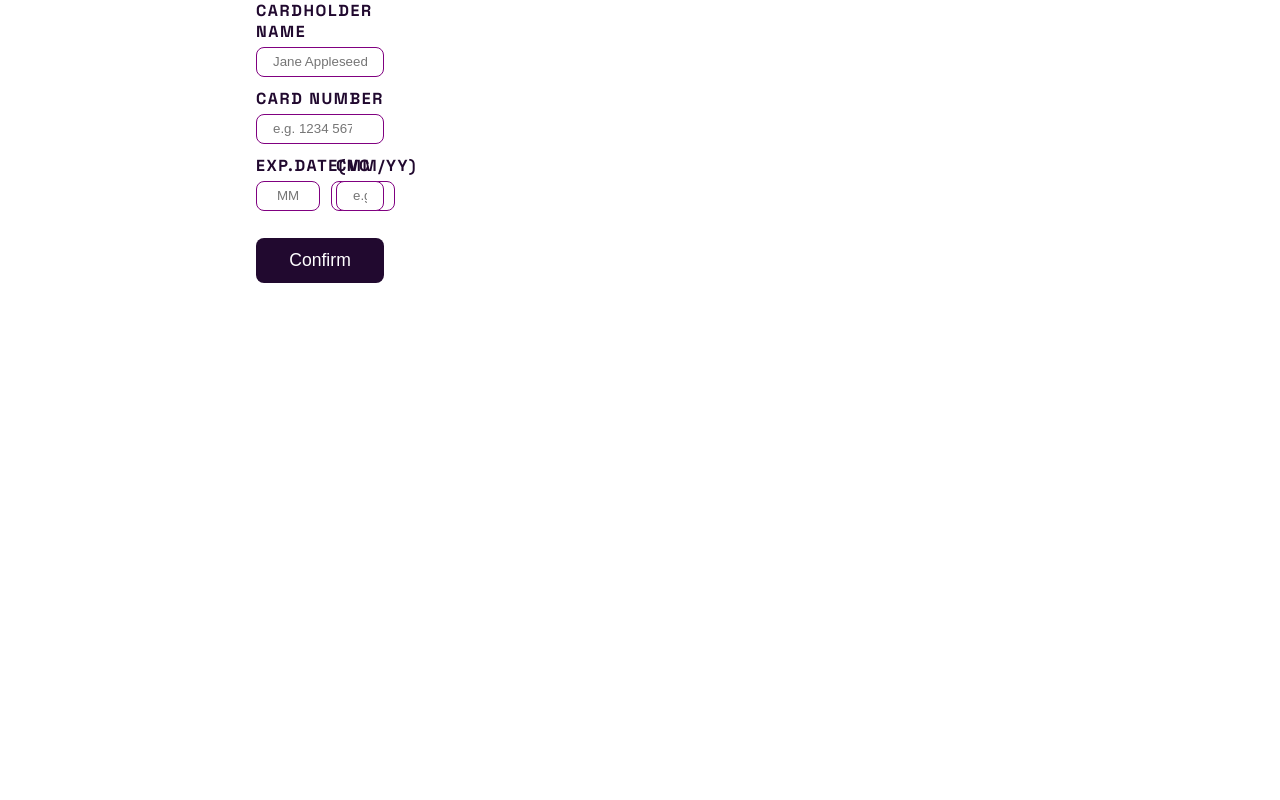
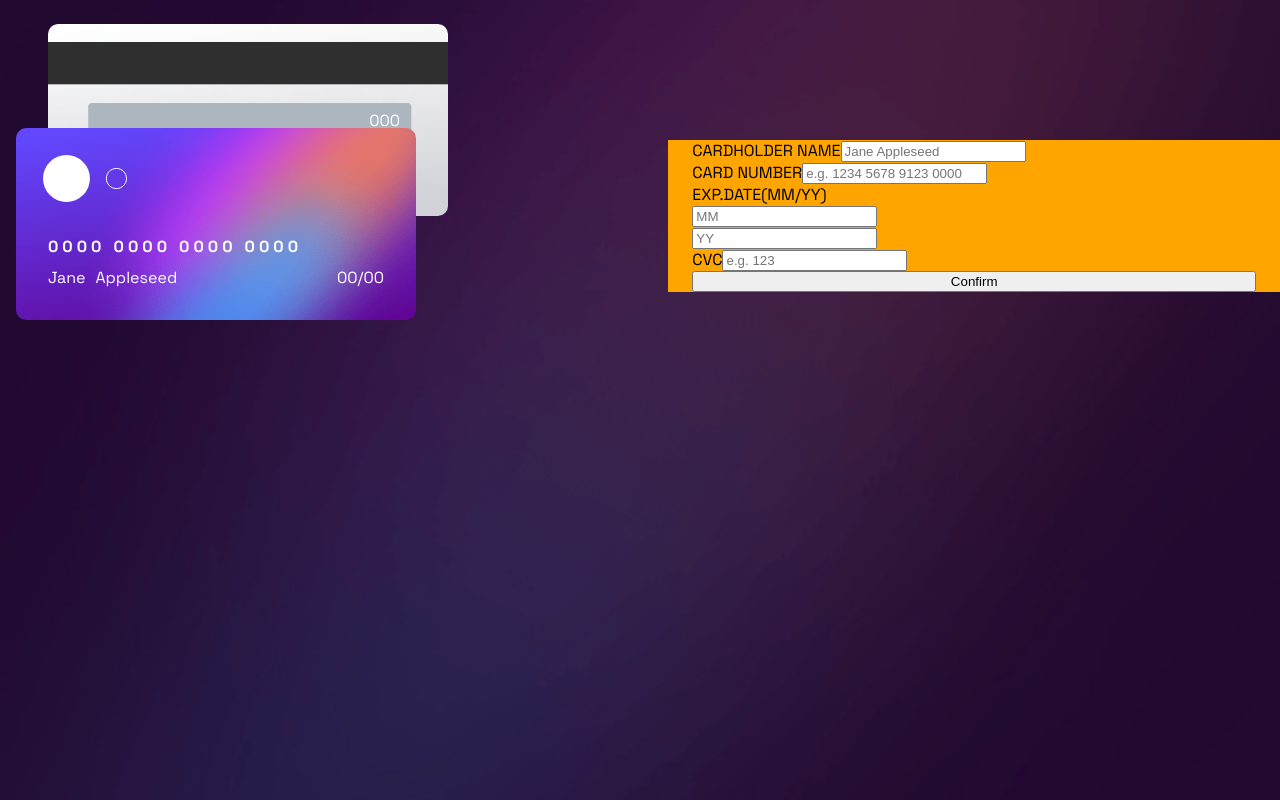
Before and after one commit to JuanluGGarcia/practica-react-hook-form, a React (Vite) app: page / in a window 1280 px wide. Built offline with nearby package versions, Linux system fonts and the light colour scheme.

Commit message:
arreglando

```diff
--- a/src/App.jsx
+++ b/src/App.jsx
@@ -1,15 +1,26 @@
 // import Cards from './components/cards/Cards';
+import { useForm } from 'react-hook-form';
 import Form from './components/form/Form';
 import Wrapper from './components/wrapper/Wrapper';
 import { GlobalStyles } from './styles/global-styles';
+import Cards from './components/cards/Cards';
 
 const App = () => {
+	const {
+		handleSubmit,
+		register,
+		watch,
+		formState: { errors }
+	} = useForm({ mode: 'onChange' });
+
+	const formValues = watch();
+
 	return (
 		<>
 			<GlobalStyles />
 			<Wrapper>
-				{/* <Cards /> */}
-				<Form />
+				<Cards formValues={formValues} />
+				<Form handleSubmit={handleSubmit} register={register} errors={errors} />
 			</Wrapper>
 		</>
 	);
--- a/src/components/cards/Cards.jsx
+++ b/src/components/cards/Cards.jsx
@@ -1,38 +1,68 @@
 // import { StyledCardBack, StyledCardFront, StyledContainerCards } from "./styles";
 
 import {
-	StyledAside,
-	StyledBackCard,
-	StyledBackCardSpan,
-	StyledFrontCard,
-	StyledFrontCardDiv,
-	StyledFrontCardImg,
-	StyledFrontCardNumber
+	StyledCardBack,
+	StyledCardBackCvcSpan,
+	StyledCardFront,
+	StyledCardFrontNumberSpan,
+	StyledCardFrontDetails,
+	StyledCardFrontNameSpan,
+	StyledCardFrontMonthSpan,
+	StyledCardFrontYearSpan,
+	StyledCardsContainer
 } from './styles';
+
+// import {
+// 	StyledAside,
+// 	StyledBackCard,
+// 	StyledBackCardSpan,
+// 	StyledFrontCard,
+// 	StyledFrontCardDiv,
+// 	StyledFrontCardImg,
+// 	StyledFrontCardNumber
+// } from './styles';
 
 const Cards = ({ formValues }) => {
 	return (
-		<StyledAside>
-			<StyledBackCard>
-				<StyledBackCardSpan>{formValues.card_cvc || '000'}</StyledBackCardSpan>
-			</StyledBackCard>
-			<StyledFrontCard>
-				<StyledFrontCardImg src='assets/images/card-logo.svg' alt='' />
-				<StyledFrontCardNumber>{formatCreditNumber(formValues.card_number) || '0000 0000 0000 0000'}</StyledFrontCardNumber>
-				<StyledFrontCardDiv>
-					<span>Jane Appleseed</span>
-					<span>00/00</span>
-				</StyledFrontCardDiv>
-			</StyledFrontCard>
-		</StyledAside>
+		<StyledCardsContainer>
 
+			<StyledCardBack>
+				<StyledCardBackCvcSpan>000</StyledCardBackCvcSpan>
+			</StyledCardBack>
 
+			<StyledCardFront>
+				<StyledCardFrontNumberSpan>
+					0000 0000 0000 0000
+				</StyledCardFrontNumberSpan>
+				<StyledCardFrontDetails>
+					<StyledCardFrontNameSpan>Jane Appleseed</StyledCardFrontNameSpan>
+					<div>
+						<StyledCardFrontMonthSpan>00</StyledCardFrontMonthSpan>
+						<span>/</span>
+						<StyledCardFrontYearSpan>00</StyledCardFrontYearSpan>
+					</div>
+				</StyledCardFrontDetails>
+			</StyledCardFront>
+		</StyledCardsContainer>
+		// <StyledAside>
+		// 	<StyledBackCard>
+		// 		<StyledBackCardSpan>{formValues.card_cvc || '000'}</StyledBackCardSpan>
+		// 	</StyledBackCard>
+		// 	<StyledFrontCard>
+		// 		<StyledFrontCardImg src='assets/images/card-logo.svg' alt='' />
+		// 		<StyledFrontCardNumber>{formatCreditNumber(formValues.card_number) || '0000 0000 0000 0000'}</StyledFrontCardNumber>
+		// 		<StyledFrontCardDiv>
+		// 			<span>Jane Appleseed</span>
+		// 			<span>00/00</span>
+		// 		</StyledFrontCardDiv>
+		// 	</StyledFrontCard>
+		// </StyledAside>
 	);
 };
 
-const formatCreditNumber = creditCardNumber => {
-	if (!creditCardNumber) return;
-	return creditCardNumber.match(/.{1,4}/g).join(' ');
-};
+// const formatCreditNumber = creditCardNumber => {
+// 	if (!creditCardNumber) return;
+// 	return creditCardNumber.match(/.{1,4}/g).join(' ');
+// };
 
 export default Cards;
--- a/src/components/cards/styles.js
+++ b/src/components/cards/styles.js
@@ -1,92 +1,207 @@
 import styled from 'styled-components';
 
-const StyledAside = styled.aside`
-	background-image: url('/assets/images/bg-main-mobile.png');
+const StyledCardsContainer = styled.div`
+	/* background-image: url('/assets/images/bg-main-mobile.png'); */
 	background-repeat: no-repeat;
+	width: 100%;
+	background-size: 100% 15.375rem;
+	padding: 1.5rem 2rem;
+	margin-bottom: 0;
+
+	@media screen and (min-width: 750px) {
+	}
+`;
+const StyledCardFront = styled.div`
+	background-image: url(/assets/images/bg-card-front.png);
 	background-size: cover;
-	height: 15rem;
-	padding-inline: 1rem;
-	padding-top: 2rem;
-	margin-bottom: 4rem;
+	background-repeat: no-repeat;
+	display: flex;
+	flex-direction: column;
+	justify-content: flex-end;
+	max-width: 25rem;
+	height: 12rem;
+	border-radius: 10px;
+	color: #fff;
+	position: relative;
+	padding: 2rem;
+	top: -5.5rem;
+	right: 1rem;
+
+	&::after {
+		content: url(/assets/images/card-logo.svg);
+		position: absolute;
+		top: 1.6875rem;
+		left: 1.6875rem;
+	}
+
+	@media screen and (max-width: 46.875rem) {
+	}
 `;
 
-const StyledBackCard = styled.div`
-	background-image: url('public/assets/images/bg-card-back.png');
-	background-repeat: no-repeat;
-	background-size: cover;
-	width: 17.8125rem;
-	height: 9.8125rem;
-	margin-left: auto;
-	position: relative;
+const StyledCardFrontNumberSpan = styled.span`
+	font-size: 1rem;
+	font-weight: bold;
+	letter-spacing: 4px;
+	margin-bottom: 10px;
 `;
 
-const StyledFrontCard = styled.div`
-	background-image: url('public/assets/images/bg-card-front.png');
-	background-repeat: no-repeat;
-	background-size: cover;
-	width: 17.8125rem;
-	height: 9.8125rem;
-	color: #fff;
-	position: absolute;
-	top: 8rem;
-	padding: 1.25rem;
+const StyledCardFrontDetails = styled.div`
+	display: flex;
+	justify-content: space-between;
+	width: 100%;
+	word-spacing: 6px;
 `;
 
-const StyledFrontCardImg = styled.img`
-	width: 3.375rem;
-	height: auto;
-	margin-bottom: 2.3125rem;
+const StyledCardFrontNameSpan = styled.span``;
+const StyledCardFrontMonthSpan = styled.span``;
+const StyledCardFrontYearSpan = styled.span``;
+
+const StyledCardBack = styled.div`
+	background-image: url(/assets/images/bg-card-back.png);
+	background-size: contain;
+	background-size: 100% 100%;
+	background-repeat: no-repeat;
+	display: flex;
+	flex-direction: column;
+	justify-content: center;
+	align-items: end;
+	max-width: 25rem;
+	height: 12rem;
+	border-radius: 10px;
+	color: #fff;
+	position: relative;
+	padding: 3rem;
+	top: 0;
+	left: 1rem;
+
+	@media screen and (max-width: 46.875rem) {
+		/* margin: 1rem 2rem 1rem auto; */
+		/* position: absolute; */
+		/* width: inherit; */
+		/* z-index: 10; */
+		/* top: 10rem; */
+	}
 `;
 
-const StyledFrontCardNumber = styled.span`
-	font-size: 1.125rem;
-`;
-
-const StyledFrontCardDiv = styled.div`
-	font-size: .5625rem;
-	text-transform: uppercase;
-	letter-spacing: .0804rem;
-	margin-top: 1.0625rem;
-	display: flex;
-	justify-content: space-between;
-`;
-
-
-
-const StyledBackCardSpan = styled.span`
-	position: absolute;
-	right: 2.5rem;
-	top: 4.375rem;
-	color: #fff;
-	text-align: right;
-	font-size: .5625rem;
-	font-weight: 500;
-	letter-spacing: .0804rem;
-	text-transform: uppercase;
+const StyledCardBackCvcSpan = styled.span`
+	/* position: absolute;
+	right: 3.75rem;
+	top: 6.8125rem;
+	font-size: 1.5rem; */
 `;
 
 export {
-	StyledAside,
-	StyledFrontCard,
-	StyledFrontCardImg,
-	StyledFrontCardNumber,
-	StyledFrontCardDiv,
-	StyledBackCard,
-	StyledBackCardSpan
+	StyledCardsContainer,
+	StyledCardFront,
+	StyledCardFrontNumberSpan,
+	StyledCardFrontDetails,
+	StyledCardFrontNameSpan,
+	StyledCardFrontMonthSpan,
+	StyledCardFrontYearSpan,
+	StyledCardBack,
+	StyledCardBackCvcSpan
 };
 
-// import styled from 'styled-components';
-
-// const StyledContainerCards = styled.div`
-// 	position: relative;
+// const StyledAside = styled.aside`
+// 	background-image: url('/assets/images/bg-main-mobile.png');
+// 	background-repeat: no-repeat;
+// 	background-size: cover;
+// 	height: 15rem;
+// 	padding-inline: 1rem;
+// 	padding-top: 2rem;
+// 	margin-bottom: 4rem;
+// 	@media screen and (min-width: 40.625rem) {
+// 		background-image: url('/assets/images/bg-main-desktop.png');
+// 		background-repeat: no-repeat;
+// 		background-size: cover;
+// 		height: 100vh;
+// 		width: 100%;
+// 	}
 // `;
 
-// const StyledCardBack = styled.img`
+// const StyledBackCard = styled.div`
+// 	background-image: url('public/assets/images/bg-card-back.png');
+// 	background-repeat: no-repeat;
+// 	background-size: cover;
+// 	width: 21.25rem;
+// 	height: 11.75rem;
+// 	margin-left: auto;
+// 	position: relative;
+// 	border-radius: 8px;
 
+// 	@media screen and (min-width: 40.625rem) {
+// 		/* width: 21.25rem;
+// 		height: 11.75rem; */
+// 	}
 // `;
 
-// const StyledCardFront = styled.img`
+// const StyledFrontCard = styled.div`
+// 	background-image: url('public/assets/images/bg-card-front.png');
+// 	background-repeat: no-repeat;
+// 	background-size: cover;
+// 	width: 21.25rem;
+// 	height: 11.75rem;
+// 	color: #fff;
+// 	position: absolute;
+// 	top: 8rem;
+// 	padding: 1.25rem;
+// 	border-radius: 8px;
 
+// 	@media screen and (min-width: 40.625rem) {
+// 		/* width: 20rem;
+// 		height: 12rem; */
+// 	}
 // `;
 
-// export { StyledContainerCards, StyledCardBack, StyledCardFront };
+// const StyledFrontCardImg = styled.img`
+// 	width: 3.375rem;
+// 	height: auto;
+// 	margin-bottom: 2.3125rem;
+// `;
+
+// const StyledFrontCardNumber = styled.span`
+// 	display: block;
+// 	font-size: 1.375rem;
+// 	margin: 0 0 1rem;
+// `;
+
+// const StyledFrontCardName = styled.span`
+// 	font-size: 1rem;
+// `;
+
+// const StyledFrontCardDate = styled.span`
+// 	font-size: 1rem;
+// `;
+
+// const StyledFrontCardDiv = styled.div`
+// 	font-size: 0.5625rem;
+// 	text-transform: uppercase;
+// 	letter-spacing: 0.0804rem;
+// 	margin-top: 0 auto 32px;
+// 	display: flex;
+// 	justify-content: space-between;
+// `;
+
+// const StyledBackCardSpan = styled.span`
+// 	position: absolute;
+// 	right: 2.5rem;
+// 	top: 4.375rem;
+// 	color: #fff;
+// 	text-align: right;
+// 	font-size: 1.5rem;
+// 	font-weight: 500;
+// 	letter-spacing: 0.0804rem;
+// 	text-transform: uppercase;
+// `;
+
+// export {
+// 	StyledAside,
+// 	StyledFrontCard,
+// 	StyledFrontCardImg,
+// 	StyledFrontCardNumber,
+// 	StyledFrontCardName,
+// 	StyledFrontCardDate,
+// 	StyledFrontCardDiv,
+// 	StyledBackCard,
+// 	StyledBackCardSpan
+// };
--- a/src/components/form/Form.jsx
+++ b/src/components/form/Form.jsx
@@ -19,26 +19,18 @@ import {
 } from './styles';
 
 import { FORM_VALIDATIONS } from '../../constants/form-validations';
-import { useForm } from 'react-hook-form';
-import Cards from '../cards/Cards';
+// import { useForm } from 'react-hook-form';
+// import Cards from '../cards/Cards';
 
-const Form = () => {
-	const {
-		handleSubmit,
-		register,
-		watch,
-		formState: { errors }
-	} = useForm({ mode: 'onChange' });
+const Form = ({ handleSubmit, register, errors }) => {
 
-	const formValues = watch();
-
-	<Cards formValues={formValues} />;
+	// <Cards formValues={formValues} />;
 
 	return (
 		<StyledForm onSubmit={handleSubmit(formSubmit)}>
 			{/* Card Name */}
 			<StyledCardNameContainer>
-				<StyledTextsLabel htmlFor='name'>CARDHOLDER NAME</StyledTextsLabel>
+				<StyledTextsLabel htmlFor='card_name'>CARDHOLDER NAME</StyledTextsLabel>
 				<StyledInputCardName
 					type='text'
 					id='card_name'
@@ -53,7 +45,7 @@ const Form = () => {
 			<StyledCardNumberContainer>
 				<StyledTextsLabel htmlFor='card_number'>CARD NUMBER</StyledTextsLabel>
 				<StyledInputCardNumber
-					type='number'
+					type='text'
 					id='card_number'
 					name='card_number'
 					placeholder='e.g. 1234 5678 9123 0000'
@@ -123,45 +115,3 @@ const formSubmit = data => {
 };
 
 export default Form;
-
-// import { useForm } from 'react-hook-form';
-// import { FORM_VALIDATIONS } from '../../constants/form-validations';
-
-// const Form = () => {
-// 	const {
-// 		handleSubmit,
-// 		register,
-// 		formState: { errors }
-// 	} = useForm({ mode: 'onChange' });
-// 	// Esta parte de arriba mode: 'onChange' es para validar sin pulsar el boton enviar
-// 	// console.log(errors);
-
-// 	return (
-// 		<form onSubmit={handleSubmit(formSubmit)}>
-// 			<div>
-// 				<label htmlFor='name'>NAME</label>
-// 				<input
-// 					type='text'
-// 					id='name'
-// 					name='name'
-// 					{...register('name', FORM_VALIDATIONS.NAME)}
-// 				/>
-// 				{/* {errors && errors.name && <span>{errors.name.message}</span>} */}
-// 				<span>{errors?.name?.message}</span>
-// 			</div>
-
-// 			<div>
-// 				<label htmlFor='email'>EMAIL</label>
-// 				<input type='text' id='email' name='email' {...register('email')} />
-// 			</div>
-
-// 			<input type='submit' value='SEND' />
-// 		</form>
-// 	);
-// };
-
-// const formSubmit = data => {
-// 	// console.log(data);
-// };
-
-// export default Form;
--- a/src/components/form/styles.js
+++ b/src/components/form/styles.js
@@ -1,88 +1,90 @@
 import styled from 'styled-components';
 
 const StyledForm = styled.form`
+
+	background-color: orange;
+	width: 100%;
 	display: flex;
 	flex-direction: column;
-	gap: 0.4rem;
-	padding-bottom: 1.875rem;
-	padding-inline: 1rem;
-	width: 100%;
-	@media screen and (min-width: 64rem) {
-		width: 20%;
+	padding-inline: 1.5rem;
+	/* align-items: center; */
+
+	@media screen and (max-width: 46.875rem) {
+
 	}
 `;
 
 const StyledTextsLabel = styled.label`
-	color: #21092f;
+	/* color: #21092f;
 	font-weight: bold;
 	letter-spacing: 0.1rem;
-	/* margin: 0; */
+	margin: 0; */
 `;
 
 const StyledErrorSpan = styled.span`
-	color: red;
-	font-size: 0.6rem;
+	/* color: red;
+	font-size: 0.6rem; */
 	/* padding-right: .75rem; */
 `;
 
 const StyledCardNameContainer = styled.div`
-	display: flex;
+	/* display: flex;
 	flex-direction: column;
-	gap: 0.3rem;
+	gap: 0.3rem; */
 `;
 
 const StyledInputCardName = styled.input`
-	border: none;
+	/* border: none;
 	padding-inline: 1rem;
 	border: 1px solid purple;
 	border-radius: 8px;
 	height: 1.875rem;
 	outline: none;
-	width: 100%;
+	width: 100%; */
 `;
 
 const StyledCardNumberContainer = styled.div`
-	display: flex;
+	/* display: flex;
 	flex-direction: column;
-	gap: 0.3rem;
+	gap: 0.3rem; */
 `;
 
 const StyledInputCardNumber = styled.input`
-	border: none;
+	/* border: none;
 	padding-inline: 1rem;
 	border: 1px solid purple;
 	border-radius: 8px;
 	height: 1.875rem;
 	outline: none;
-	width: 100%;
+	width: 100%; */
 `;
 
 const StyledCardDetailsContainer = styled.div`
-	display: flex;
-	gap: 1rem;
+	/* display: flex;
+	gap: 1rem; */
 `;
 
 const StyledMonthYearsContainer = styled.div`
-	display: flex;
+	/* display: flex;
 	flex-direction: column;
 	gap: 0.3rem;
-	width: 50%;
+	width: 50%; */
 `;
 
 const StyledInputsMonthYearContainer = styled.div`
-	display: flex;
+	/* display: flex;
 	/* flex-direction: column; */
-	gap: 0.7rem;
+	/* gap: 0.7rem;  */
 `;
 
 const SytledInputMonthContainer = styled.div`
-	display: flex;
+	/* display: flex;
 	flex-direction: column;
-	gap: 0.3rem;
+	gap: 0.3rem; */
 `;
 
 const StyledInputMonth = styled.input`
-	width: 4rem;
+	/* width: 4rem;
 	height: 1.875rem;
 	border-radius: 8px;
 	border: none;
@@ -90,61 +92,61 @@ const StyledInputMonth = styled.input`
 	outline: none;
 	text-align: center;
 	display: flex;
-	flex-direction: column;
-	// 	@media screen and (min-width: 64rem) {
+	flex-direction: column; */
+	// 	@media screen and (min-width: 40.625rem) {
 	// 		width: 4.375rem;
 	// 	}
 `;
 
 const StyledInputYearContainer = styled.div`
-	display: flex;
+	/* display: flex;
 	flex-direction: column;
-	gap: 0.3rem;
+	gap: 0.3rem; */
 `;
 
 const StyledInputYear = styled.input`
-	width: 4rem;
+	/* width: 4rem;
 	height: 1.875rem;
 	border-radius: 8px;
 	border: none;
 	border: 1px solid purple;
 	outline: none;
-	text-align: center;
-	// 	@media screen and (min-width: 64rem) {
+	text-align: center; */
+	// 	@media screen and (min-width: 40.625rem) {
 	// 		width: 4.375rem;
 	// 	}
 `;
 
 const StyledCvcContainer = styled.div`
-	display: flex;
+	/* display: flex;
 	flex-direction: column;
 	gap: 0.3rem;
-	width: 50%;
+	width: 50%; */
 `;
 
 const StyledInputCvc = styled.input`
-	width: 100%;
+	/* width: 100%;
 	padding-inline: 1rem;
 	height: 1.875rem;
 	border-radius: 8px;
 	border: none;
 	border: 1px solid purple;
-	outline: none;
-	/* @media screen and (min-width: 64rem) {
+	outline: none; */
+	/* @media screen and (min-width: 40.625rem) {
 		width: 4.375rem;
 	} */
 `;
 
 const StyledButton = styled.button`
-	width: 100%;
+	/* width: 100%;
 	background-color: #21092f;
 	border: none;
 	color: #fff;
 	height: 2.8125rem;
 	border-radius: 0.5rem;
 	font-size: 1.1rem;
-	margin-top: 1rem;
-	/* @media screen and (min-width: 64rem) {
+	margin-top: 1rem; */
+	/* @media screen and (min-width: 40.625rem) {
 		cursor: pointer;
 	} */
 `;
--- a/src/components/wrapper/style.js
+++ b/src/components/wrapper/style.js
@@ -1,22 +1,13 @@
 import styled from 'styled-components';
 
 const StyledWrapper = styled.div`
-	/* display: flex;
-	flex-direction: column;
-	text-align: center;
+	@media screen and (min-width: 40.625rem) {
+	 		display: flex;
+			justify-content: center;
+			align-items: center;
+			gap: 3rem;
 
-
-	@media screen and (min-width: 50rem) {
-		background-color: #fff;
-		display: flex;
-		flex-direction: row;
-		justify-content: start;
-		align-items: start;
-		gap: 2.5rem;
-		background-repeat: no-repeat;
-		background-position: left;
-		background-size: 30%;
-	} */
+	}
 `;
 
 export { StyledWrapper };
--- a/src/constants/form-validations.js
+++ b/src/constants/form-validations.js
@@ -9,19 +9,23 @@ const messages = {
 		wrong: 'Wrong format, numbers only'
 	},
 	cardMonth: {
-		required: "Can't be blank"
+		required: "Can't be blank",
+		wrong: 'Numbers only'
 	},
 	cardYear: {
-		required: "Can't be blank"
+		required: "Can't be blank",
+		wrong: 'Numbers only'
 	},
 	cardCvc: {
-		required: "Can't be blank"
+		required: "Can't be blank",
+		wrong: 'Numbers only'
 	}
 };
 
 const patterns = {
 	onlyLetters: /^[a-z]+$/,
-	onlyNumbers: /^[0-9]$/
+	onlyNumbers: /^[0-9]$/,
+	creditCardNumber: /^[0-9]{16}$/
 };
 
 export const FORM_VALIDATIONS = {
@@ -35,17 +39,29 @@ export const FORM_VALIDATIONS = {
 	CARD_NUMBER: {
 		required: messages.cardNumber.required,
 		pattern: {
-			value: patterns.onlyNumbers,
+			value: patterns.creditCardNumber,
 			message: messages.cardNumber.wrong
 		}
 	},
 	CARD_MONTH: {
-		required: messages.cardMonth.required
+		required: messages.cardMonth.required,
+		pattern: {
+			value: patterns.onlyNumbers,
+			message: messages.cardMonth.wrong
+		}
 	},
 	CARD_YEAR: {
-		required: messages.cardYear.required
+		required: messages.cardYear.required,
+		pattern: {
+			value: patterns.onlyNumbers,
+			message: messages.cardYear.wrong
+		}
 	},
 	CARD_CVC: {
-		required: messages.cardCvc.required
+		required: messages.cardCvc.required,
+		pattern: {
+			value: patterns.onlyNumbers,
+			message: messages.cardCvc.wrong
+		}
 	}
 };
--- a/src/styles/global-styles.js
+++ b/src/styles/global-styles.js
@@ -5,7 +5,7 @@ export const GlobalStyles = createGlobalStyle`
   *::after,
   *::before{
     box-sizing: border-box;
-
+    margin: 0;
   }
 
   img{
@@ -15,10 +15,13 @@ export const GlobalStyles = createGlobalStyle`
 
   body{
 
-    margin: 0;
     font-family: "Space Grotesk", sans-serif;
-    max-width: 800px;
-    margin-inline: auto;
+    background-image: url('/assets/images/bg-main-mobile.png');
+    background-repeat: no-repeat;
+    background-size: 100%;
+    /* max-width: 800px; */
+    /* margin-inline: auto; */
+
 
     /* background-image: url('/assets/images/bg-main-mobile.png');
     background-repeat: no-repeat;
```
